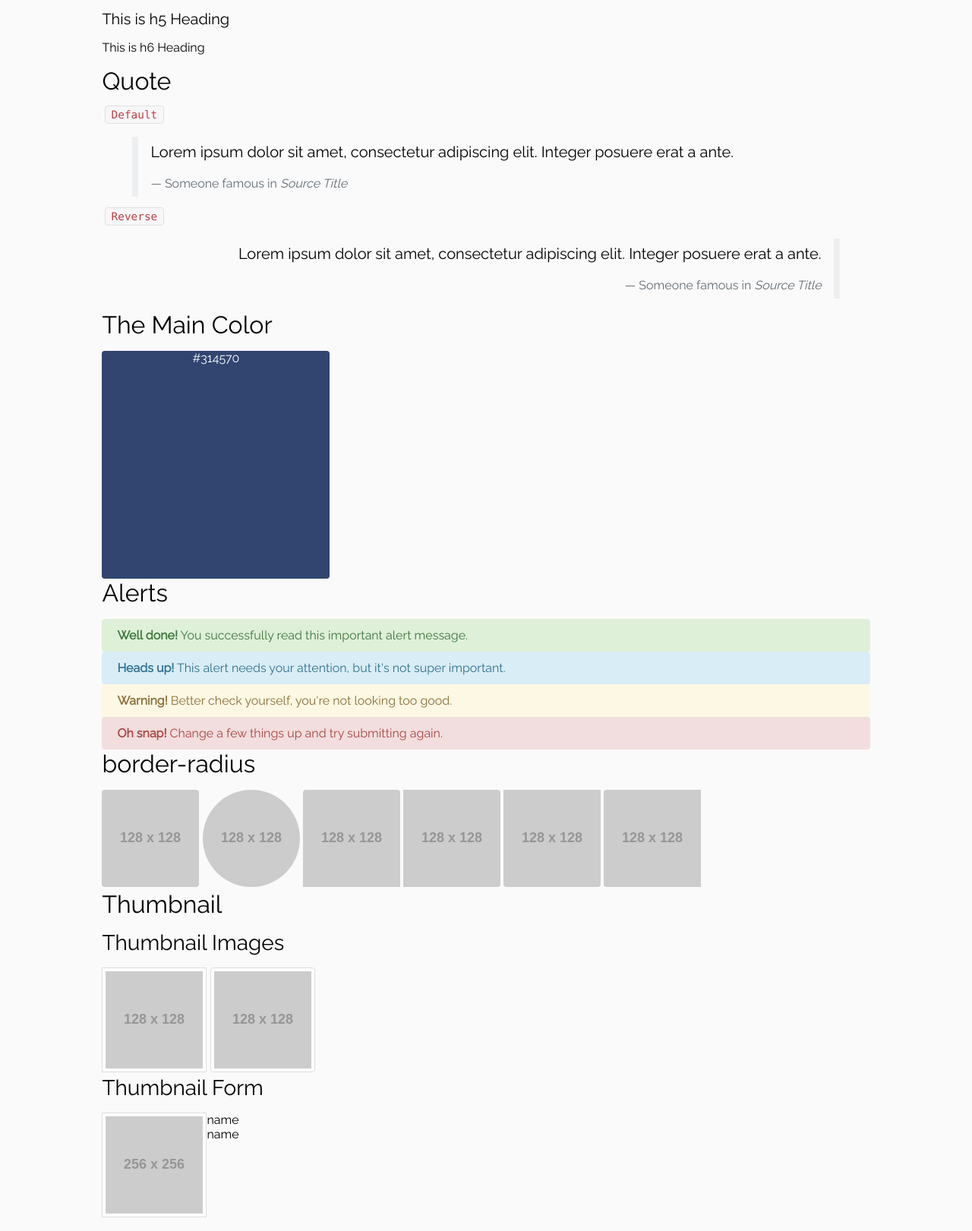
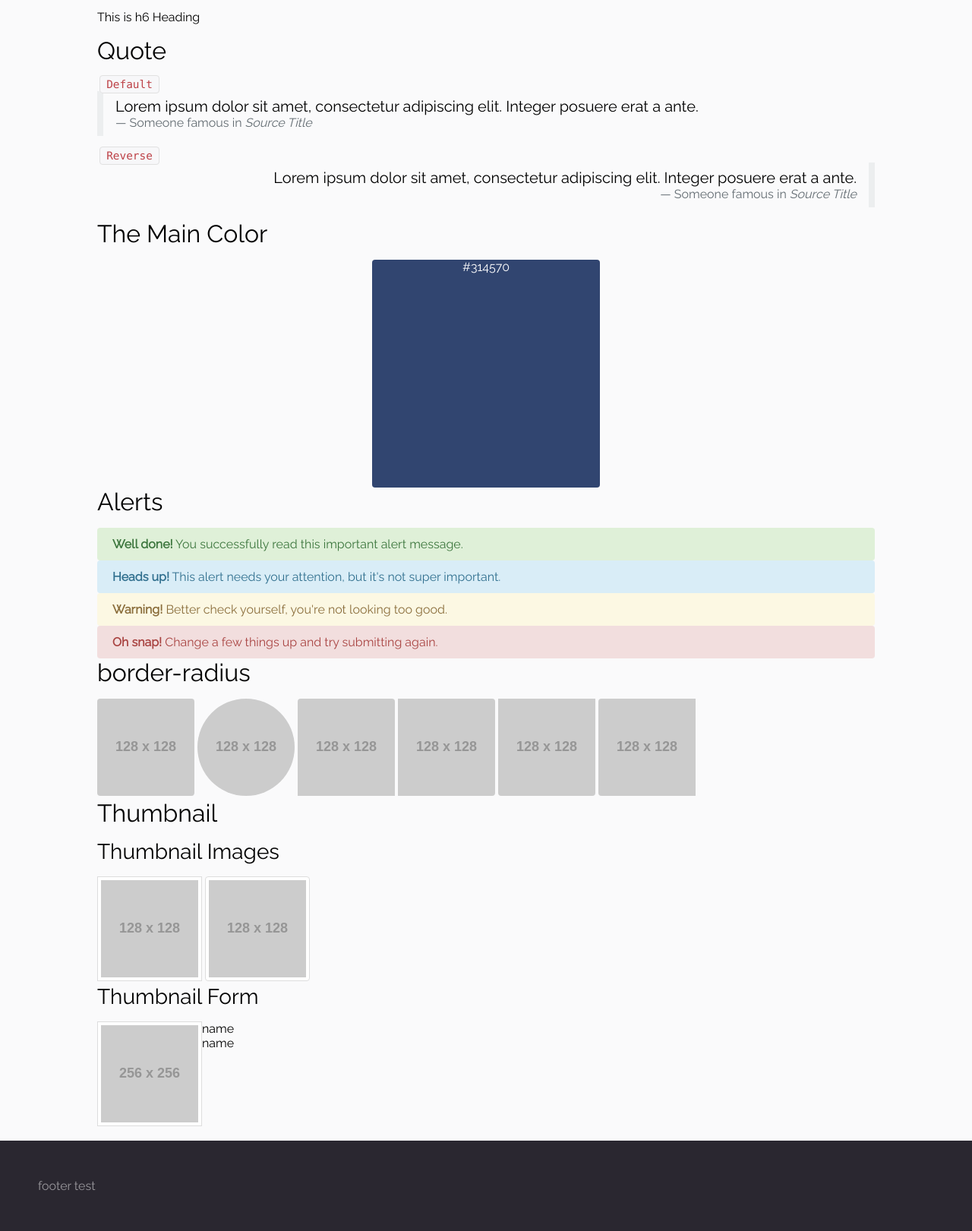
Before and after one commit to EXIT-kr/exit.css, a website: page index.html in a window 1280 px wide. Shown: the part 689-2310 px from the top of the page at 76% size. Drawn offline with Linux system fonts and the light colour scheme; placeholder pictures from the web are drawn by us.

Commit message:
Add footer

```diff
--- a/css/main.css
+++ b/css/main.css
@@ -1,3 +1,6 @@
+*{
+  margin: 0 auto;
+}
 body{
   background: #fafafb;
 }
@@ -6,3 +9,20 @@ body{
   width: 256px;
   height: 256px;
 }
+
+.dev-icons{
+  font-size: 84px;
+  color: #314570;
+}
+
+footer{
+  display: block;
+  color: #99979c;
+  background: #2a2730;
+  padding: 50px;
+}
+
+footer > .container{
+  display: inline-block;
+  margin: auto;
+}
--- a/index.html
+++ b/index.html
@@ -4,16 +4,23 @@
   <title>EXIT CSS</title>
   <link rel="stylesheet" href="./css/exit.css" />
   <link rel="stylesheet" href="./css/main.css" />
+  <link href='//cdn.jsdelivr.net/devicons/1.8.0/css/devicons.min.css' rel='stylesheet'>
 </head>
 <body>
   <div class="text-center">
     <img class="main-logo" src="./img/logo.png" />
-    <h1>Exit.css</h1>
+    <h1>exit.css</h1>
     <p>
       It is the simplest Design Language for developing web site.
     </p>
     <a class="exit-button" href="#">Download</a>
     <a class="exit-button" href="https://github.com/EXIT-kr/exit.css">Github</a>
+
+    <div class="dev-icons">
+        <i class="devicons devicons-sass"></i>
+        <i class="devicons devicons-css3"></i>
+    </div>
+
   </div>
   <div class="container">
     <div>
@@ -35,12 +42,12 @@
       <code>Default</code>
       <blockquote>
         <p>Lorem ipsum dolor sit amet, consectetur adipiscing elit. Integer posuere erat a ante.</p>
-        <footer>Someone famous in <cite title="Source Title">Source Title</cite></footer>
+        <div class="blockquote-footer">Someone famous in <cite title="Source Title">Source Title</cite></div>
       </blockquote>
       <code>Reverse</code>
       <blockquote class="blockquote-reverse">
         <p>Lorem ipsum dolor sit amet, consectetur adipiscing elit. Integer posuere erat a ante.</p>
-        <footer>Someone famous in <cite title="Source Title">Source Title</cite></footer>
+        <div class="blockquote-footer">Someone famous in <cite title="Source Title">Source Title</cite></div>
       </blockquote>
     </div>
 
@@ -92,10 +99,15 @@
             <div>name</div>
         </div>
       </div>
-
-
-
+      <div class="clearfix"></div>
     </div>
   </div>
+  <br />
+  <footer>
+    <div class="container">
+        footer test
+    </div>
+
+  </footer>
 </body>
 </html>
--- a/scss/exit.scss
+++ b/scss/exit.scss
@@ -57,7 +57,7 @@ blockquote {
     border-left: 0;
   }
 
-  footer {
+  .blockquote-footer {
     display: block;
     font-size: 80%;
     color: #636c72;
```
Also changed, not shown: css/exit.css, 1 other file.
